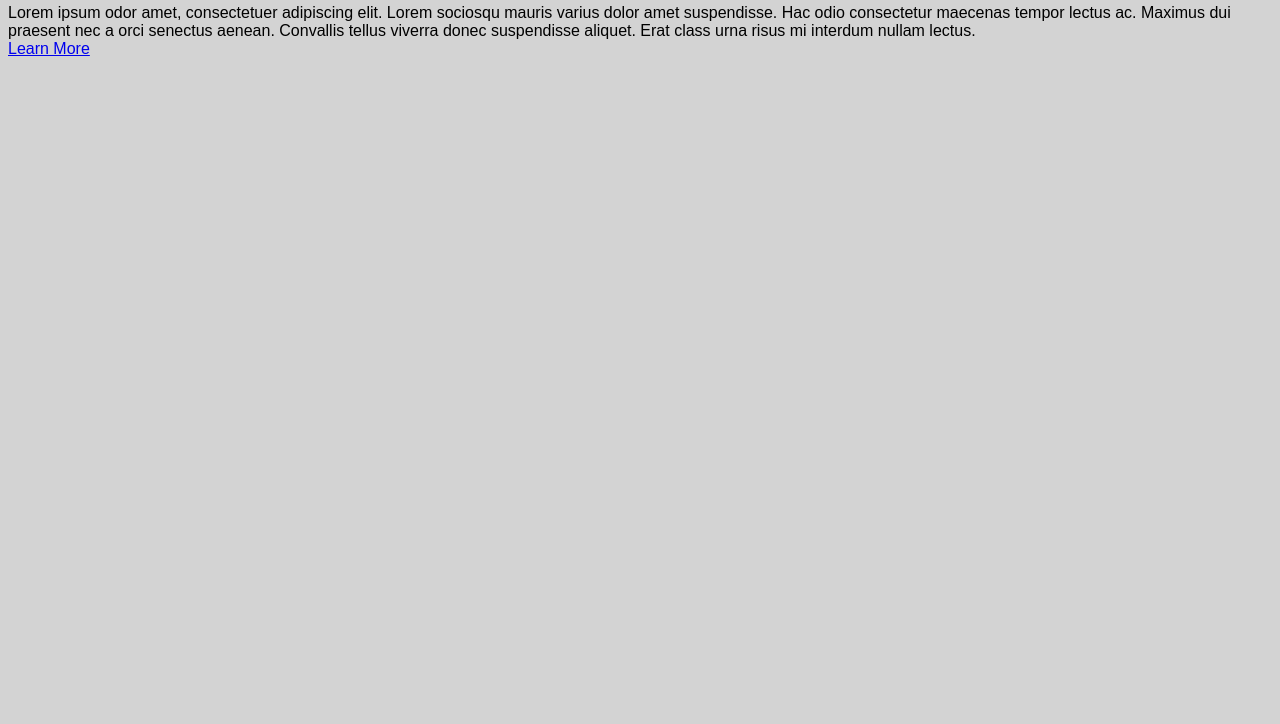
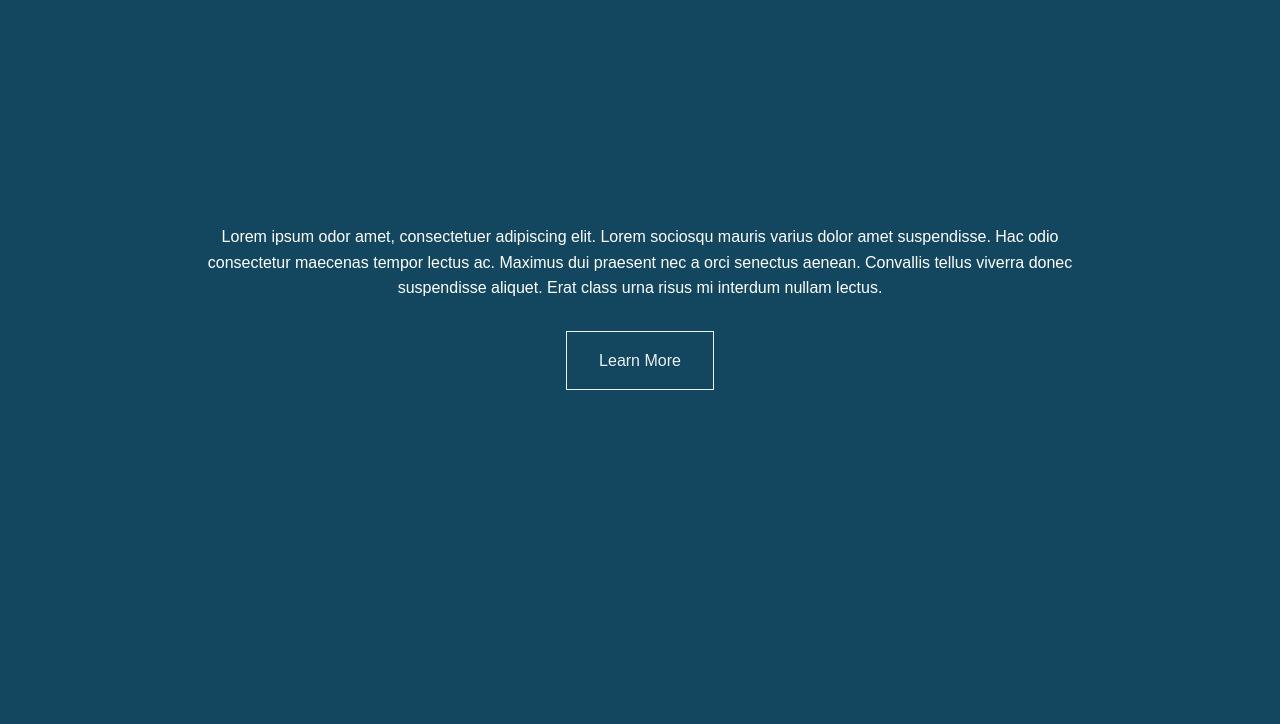
Before and after one commit to Ethan766837/lecher-agva-15b, a plain HTML site: page index.html in a window 1280 px wide. Shown: the part 76-800 px from the top of the page. Drawn offline with Linux system fonts and the light colour scheme.

Commit message:
Created index.html

```diff
--- a/index.html
+++ b/index.html
@@ -1,26 +1,19 @@
 <!DOCTYPE html>
-<html lang="en">
+<html>
+
   <head>
+    <link rel="stylesheet" href="splash.css">
     <title>My Buisness</title>
-    <meta charset="utf-8" />
-    <meta http-equiv="X-UA-Compatible" content="IE-edge" />
-    <meta name="viewport" content="width-device-width, initial-scale=1" />
+  </head>
 
-    <!-- import the webpage's stylesheet -->
-    <link rel="stylesheet" href="/style.css" />
-  </head>
   <body>
     <header id="showcase">
       <h1>Welcome to My Buisness</h1>
     </header>
-    <div id="content">
-      Lorem ipsum odor amet, consectetuer adipiscing elit.
-      Lorem sociosqu mauris varius dolor amet suspendisse.
-      Hac odio consectetur maecenas tempor lectus ac.
-      Maximus dui praesent nec a orci senectus aenean.
-      Convallis tellus viverra donec suspendisse aliquet.
-      Erat class urna risus mi interdum nullam lectus.
+    <div id="content" class="container">
+      Lorem ipsum odor amet, consectetuer adipiscing elit. Lorem sociosqu mauris varius dolor amet suspendisse. Hac odio consectetur maecenas tempor lectus ac. Maximus dui praesent nec a orci senectus aenean. Convallis tellus viverra donec suspendisse aliquet. Erat class urna risus mi interdum nullam lectus.
     </div>
-   <a href="a" clas="btn">Learn More</a>
+   <a href="a" class="btn">Learn More</a>
   </body>
+
 </html>
```
